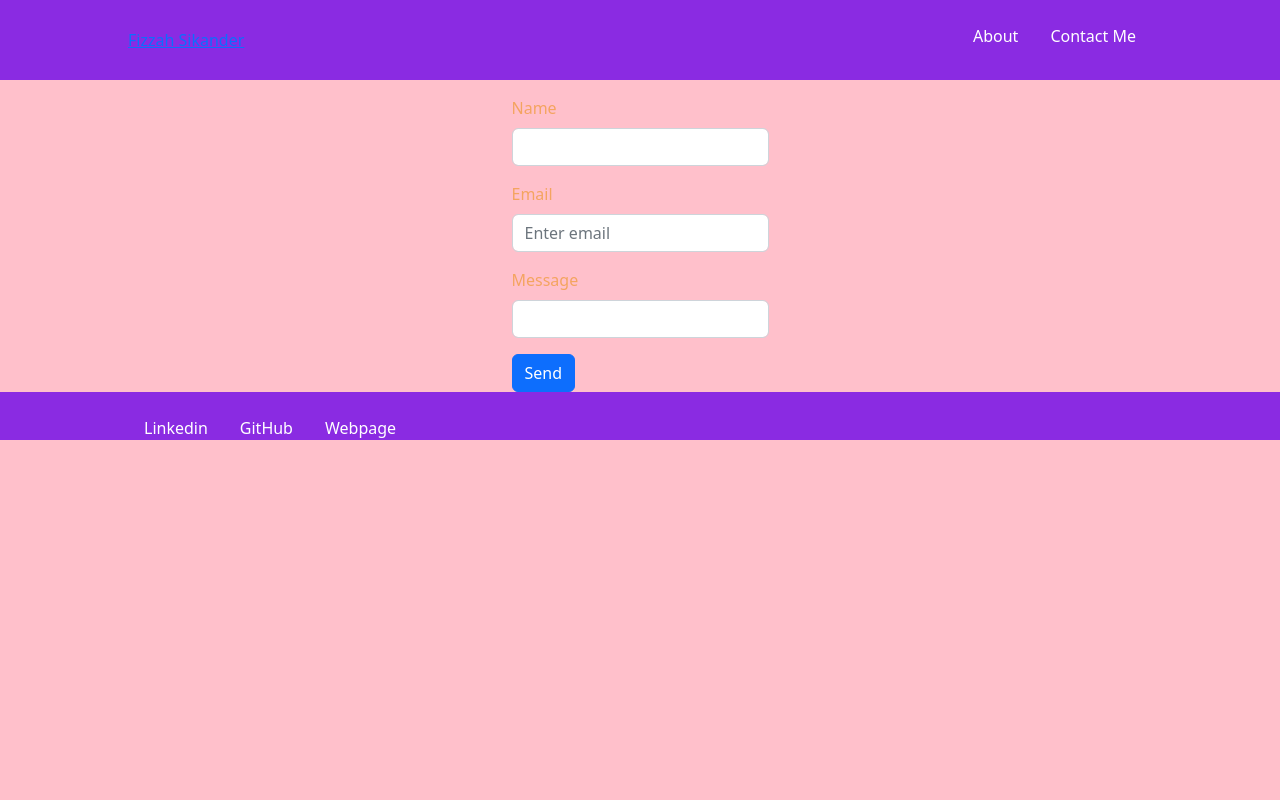
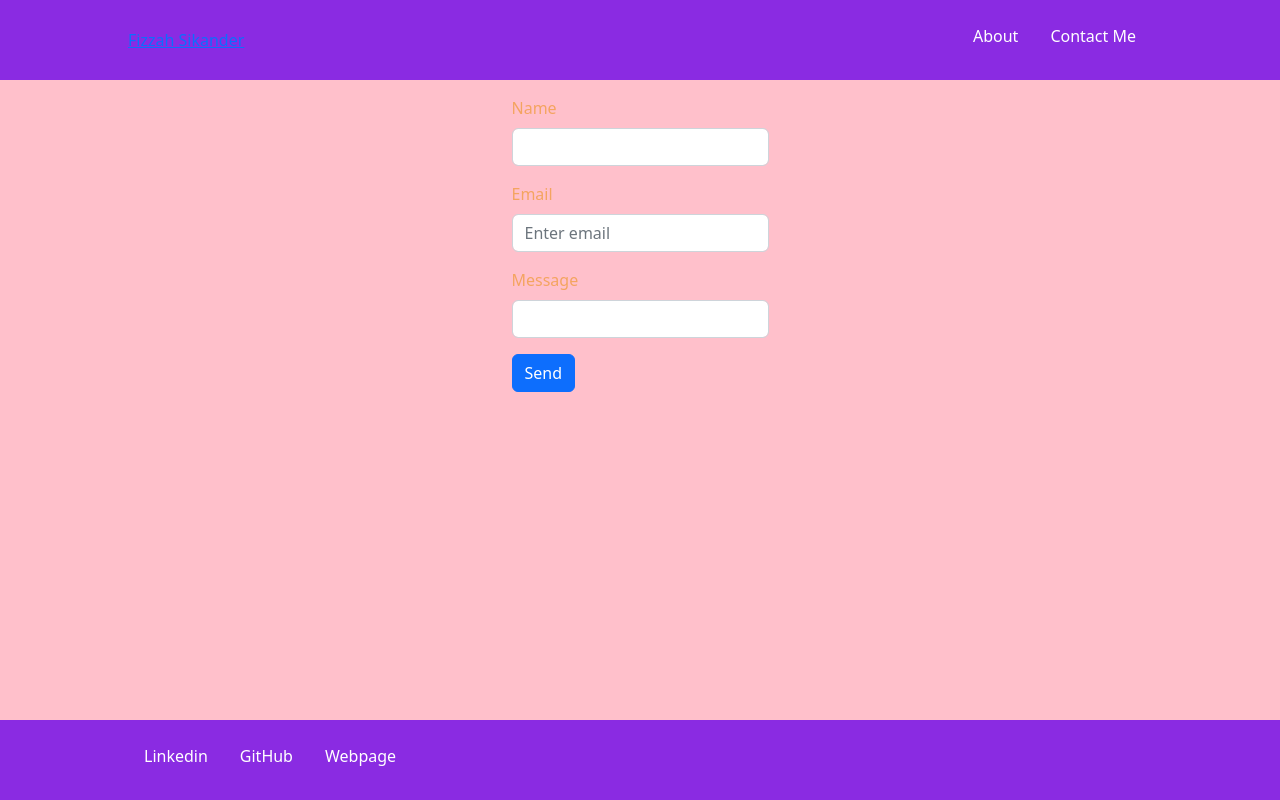
Before and after one commit to FizzahSikander/React-First-Project, a React (Create React App) app: page /ContactMe in a window 1280 px wide. Built offline with nearby package versions, Linux system fonts and the light colour scheme.

Commit message:
footer at end

```diff
--- a/src/index.css
+++ b/src/index.css
@@ -95,9 +95,7 @@ body {
   width: 100%;
   flex-direction: column;
   min-height: 100vh;
-  max-width: 100vw;
 
 }
 .footer{
-  height: auto;
-}
+margin-top: auto;}
```
